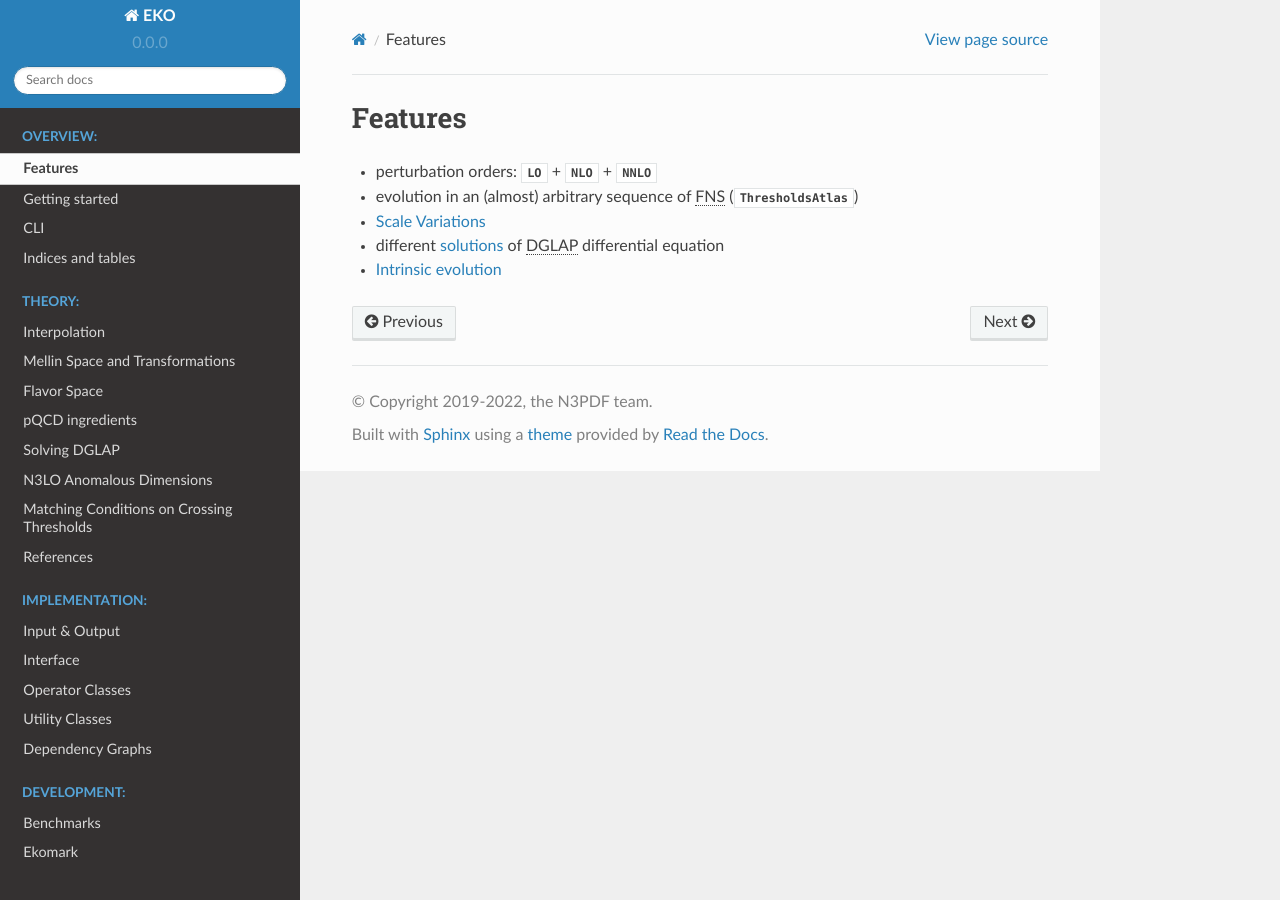
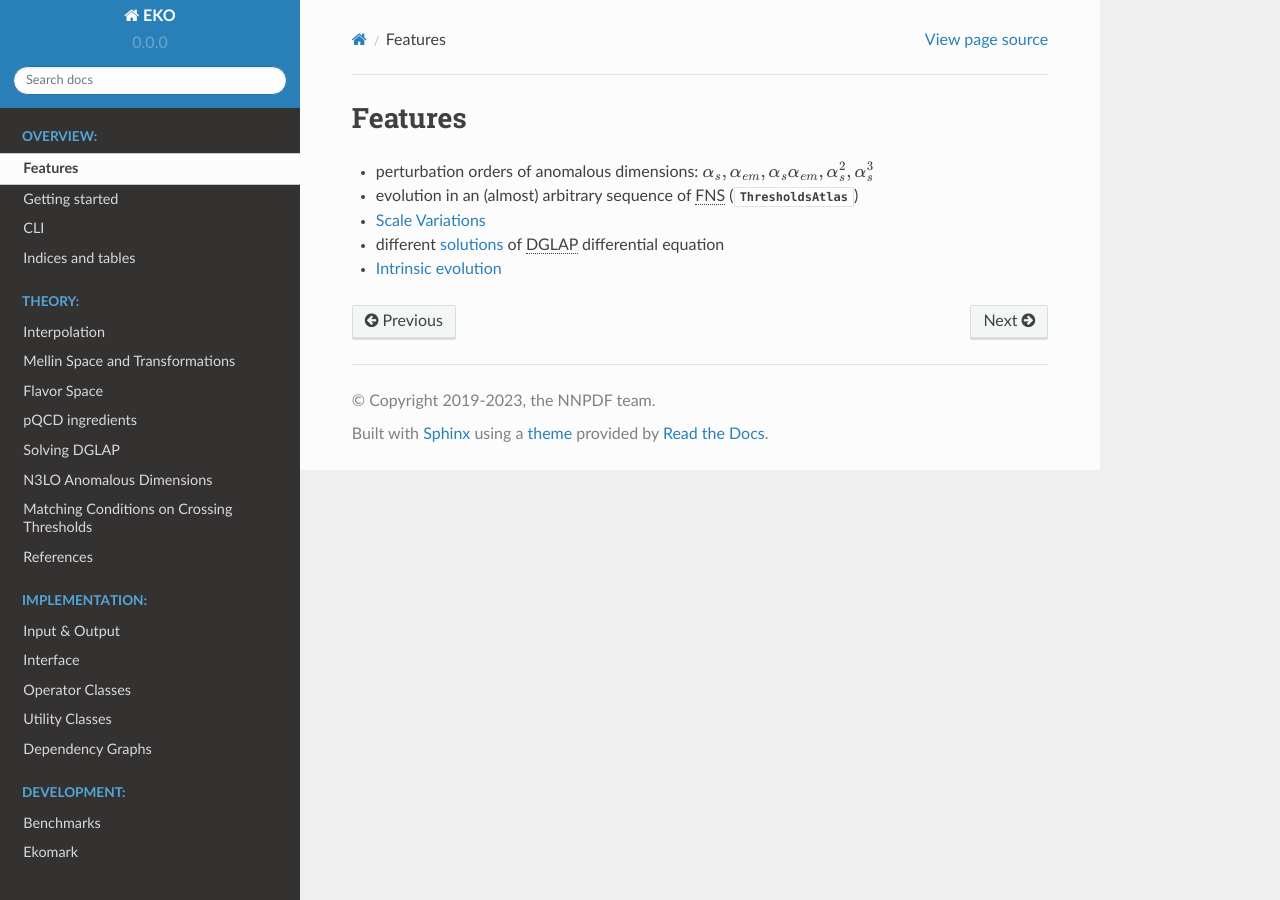
Before and after one commit to NNPDF/eko, a Sphinx documentation site: the page built from doc/source/overview/features.rst, in a window 1280 px wide. Built offline with Sphinx 7.4.7 and the Read the Docs theme 2.0.0, drawn with Linux system fonts in a browser that asks for light colours; pages that are not in the unit, such as notebooks, are missing from menus.

Commit message:
Update doc

```diff
--- a/doc/source/conf.py
+++ b/doc/source/conf.py
@@ -27,8 +27,8 @@ here = pathlib.Path(__file__).absolute().parent
 # -- Project information -----------------------------------------------------
 
 project = "EKO"
-copyright = "2019-2022, the N3PDF team"  # pylint: disable=redefined-builtin
-author = "N3PDF team"
+copyright = "2019-2023, the NNPDF team"  # pylint: disable=redefined-builtin
+author = "NNPDF team"
 
 # The short X.Y version
 version = eko.version.__version__
@@ -328,6 +328,7 @@ def run_apidoc(_):
         eko=here / "modules" / "eko",
         ekomark=here / "development" / "ekomark",
         ekobox=here / "code" / "ekobox",
+        ekore=here / "modules" / "ekore",
     ).items():
         package = here.parents[1] / "src" / pkg
         main(["--module-first", "-o", str(docs_dest), str(package)])
--- a/doc/source/index.rst
+++ b/doc/source/index.rst
@@ -50,6 +50,7 @@ EKO is ...
     code/IO
     code/interface
     API <modules/eko/eko>
+    Math <modules/ekore/ekore>
     code/Operators
     code/Utilities
     code/Dependency
--- a/doc/source/overview/features.rst
+++ b/doc/source/overview/features.rst
@@ -1,8 +1,7 @@
 Features
 ========
 
-- perturbation orders: :mod:`LO <ekore.anomalous_dimensions.lo>` + :mod:`NLO <ekore.anomalous_dimensions.nlo>`
-  + :mod:`NNLO <ekore.anomalous_dimensions.nnlo>`
+- perturbation orders of anomalous dimensions: :math:`\alpha_s,\alpha_{em},\alpha_s\alpha_{em},\alpha_s^2,\alpha_s^3`
 - evolution in an (almost) arbitrary sequence of |FNS| (:class:`~eko.thresholds.ThresholdsAtlas`)
 - :ref:`theory/pQCD:scale variations`
 - different :doc:`solutions </theory/DGLAP>` of |DGLAP| differential equation
```
Also changed, not shown: 1 other file.
